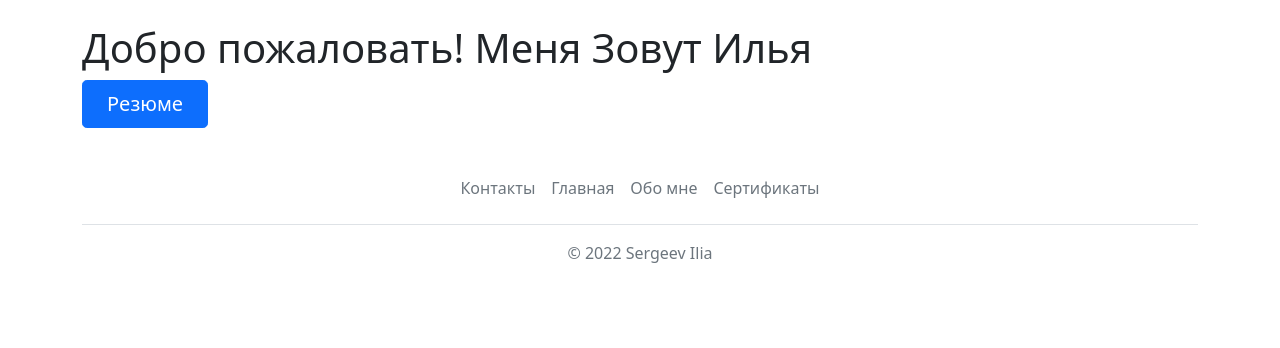
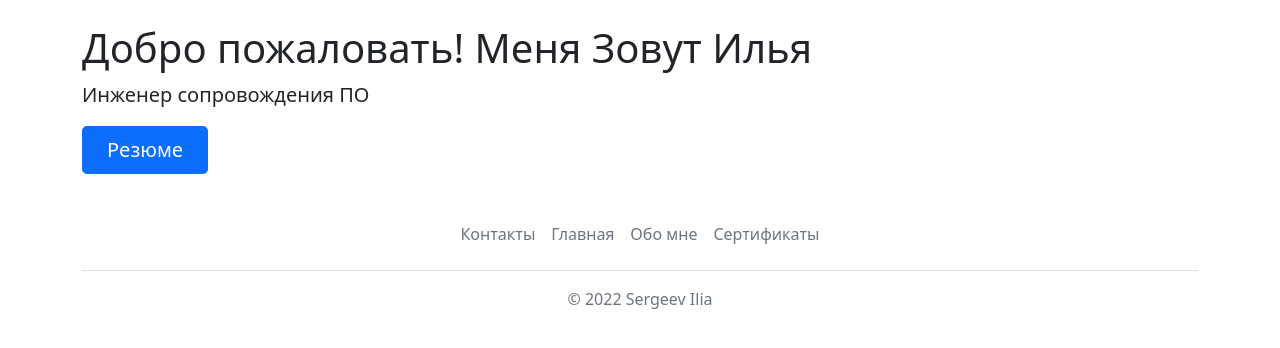
Before and after one commit to wesk777/CVweb-site, a Flask app: page / in a window 1280 px wide. Shown: the part 73-421 px from the top of the page. Run offline with Flask 2, Linux system fonts and the light colour scheme.

Commit message:
update information about Linux

```diff
--- a/templates/index.html
+++ b/templates/index.html
@@ -4,7 +4,7 @@
 {% block body %}
 <div class="container">
 <h1>Добро пожаловать! Меня Зовут Илья</h1>
-<p class="fs-5 col-md-8"Инженер сопровождения ПО</p>
+<p class="fs-5 col-md-8">Инженер сопровождения ПО</p>
 <a href="/CV" class="btn btn-primary btn-lg px-4">Резюме</a>
 </div>
 {% endblock %}
```
